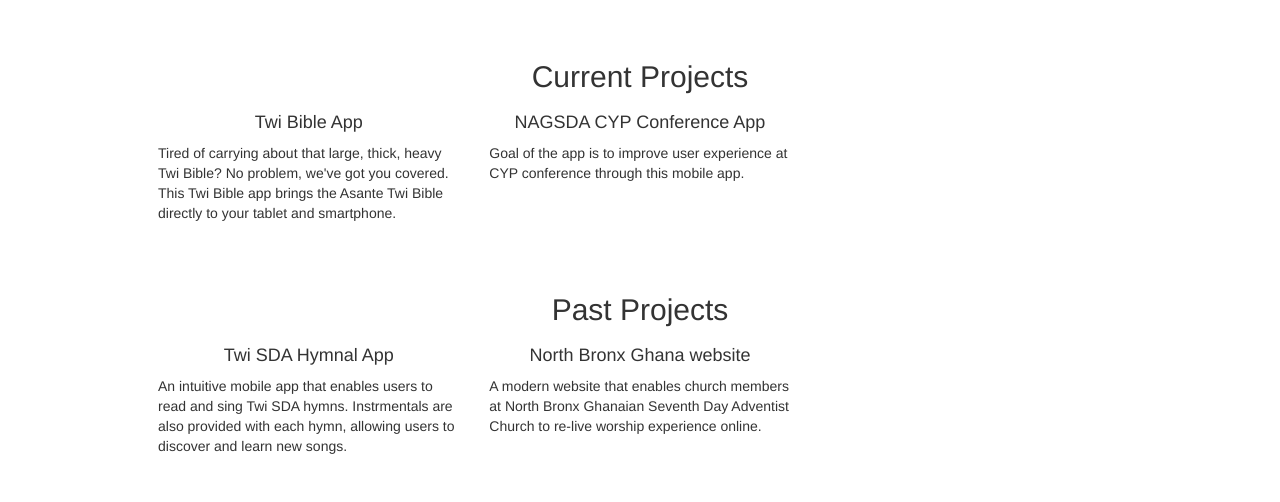
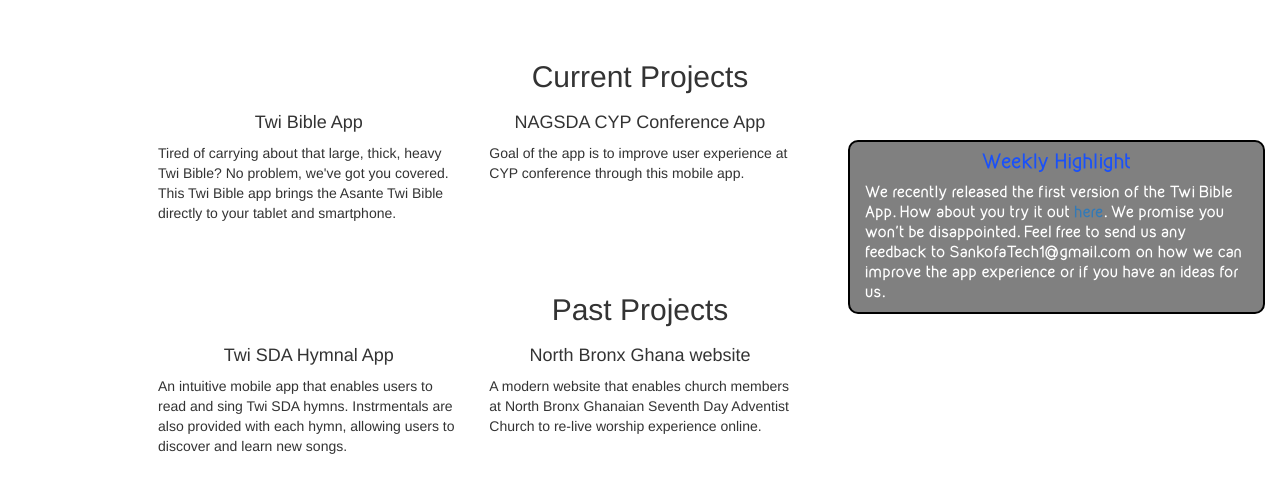
Before and after one commit to kwadwon/sankofa, a PHP site: page / in a window 1280 px wide. Shown: the part 1800-2302 px from the top of the page. Run offline with PHP 8.4, Linux system fonts and the light colour scheme; some libraries are stand-ins or nearby versions.

Commit message:
updated highlight box

```diff
--- a/css/navbar-fixed-top.css
+++ b/css/navbar-fixed-top.css
@@ -85,7 +85,7 @@
   background-color:transparent;
   color:white !important;
 }
-.highlight h3{
+.highlight h4{
   color:#1A51F9;
 }
 .highlight{
@@ -94,8 +94,11 @@
   -moz-border-radius: 10px;
   border-radius: 10px;
   position:absolute;
-  right:-490px;
-  top:60px;
+  right:0px;
+  top:140px;
+  font-family:kirvyBold;
+  background-color:grey;
+  color:white;
 }
 .footer{
   height:5vh;
--- a/index.html
+++ b/index.html
@@ -97,7 +97,7 @@
 				</div>
 				<div class="col-sm-4 col-xs-12 highlight">
 					<h4>Weekly Highlight</h3>
-					<p class="text-left"> Goal of the app is to improve user experience at CYP conference through this mobile app.Goal of the app is to improve user experience at CYP conference through this mobile app.Goal of the app is to improve user experience at CYP conference through this mobile app.Goal of the app is to improve user experience at CYP conference through this mobile app.Goal of the app is to improve user experience at CYP conference through this mobile app.Goal of the app is to improve user experience at CYP conference through this mobile app.Goal of the app is to improve user experience at CYP conference through this mobile app.Goal of the app is to improve user experience at CYP conference through this mobile app.Goal of the app is to improve user experience at CYP conference through this mobile app.Goal of the app is to improve user experience at CYP conference through this mobile app.Goal of the app is to improve user experience at CYP conference through this mobile app.
+					<p class="text-left"> We recently released the first version of the Twi Bible App. How about you try it out <a href="https://play.google.com/store/apps/details?id=com.twibible.twibiblefinal" target="blank">here</a>. We promise you won't be disappointed. Feel free to send us any feedback to SankofaTech1@gmail.com on how we can improve the app experience or if you have an ideas for us.
 					</p>
 				</div>
       </div>
--- a/js/main.js
+++ b/js/main.js
@@ -76,13 +76,5 @@
 		}, 1000);
 	});
 
-	//slide weekly highlight in at projects section
-	function moveHighLight(inOrOut) {
-		if (inOrOut) {
-			$(".highlight").animate({right:"0px"}, 50);
-		} else {
-			$(".highlight").animate({right:"-490px"}, 500);
-		}
-	}
 
 });
```
